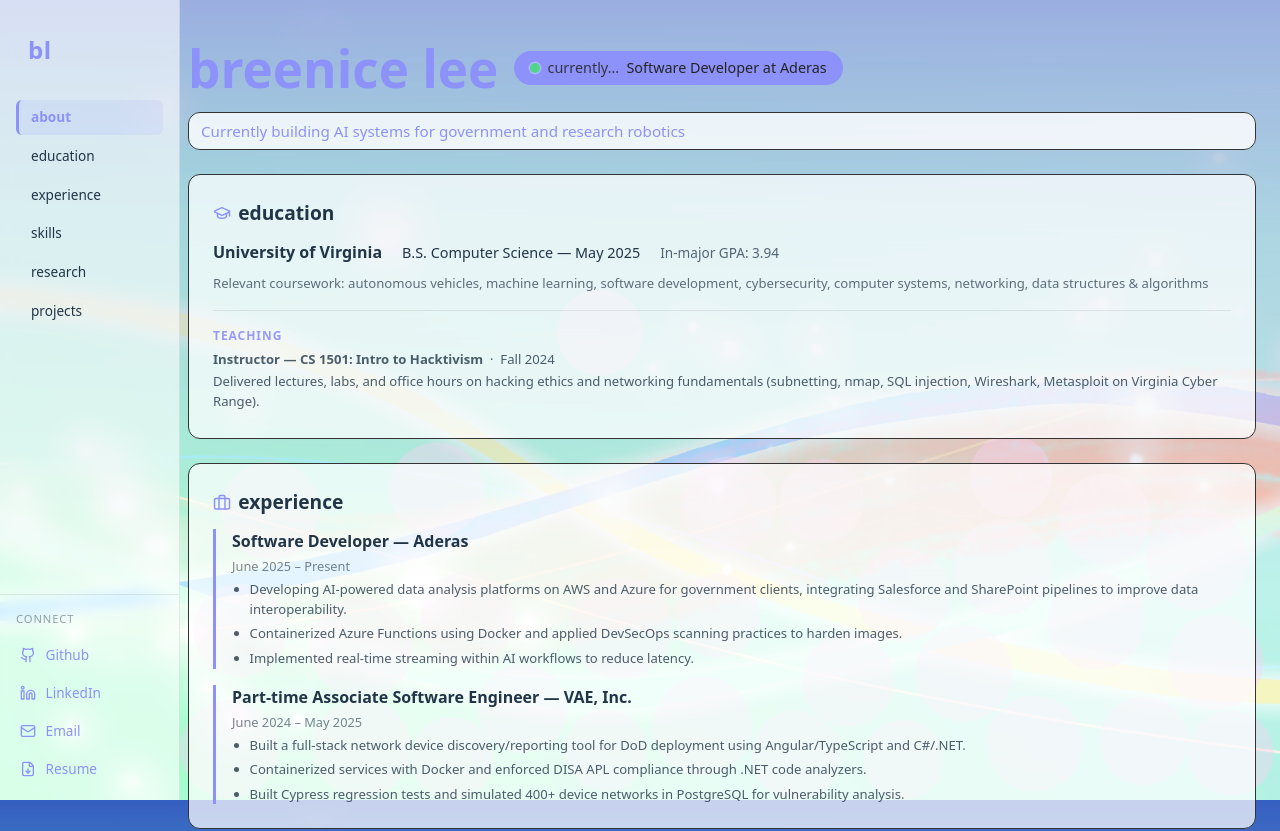
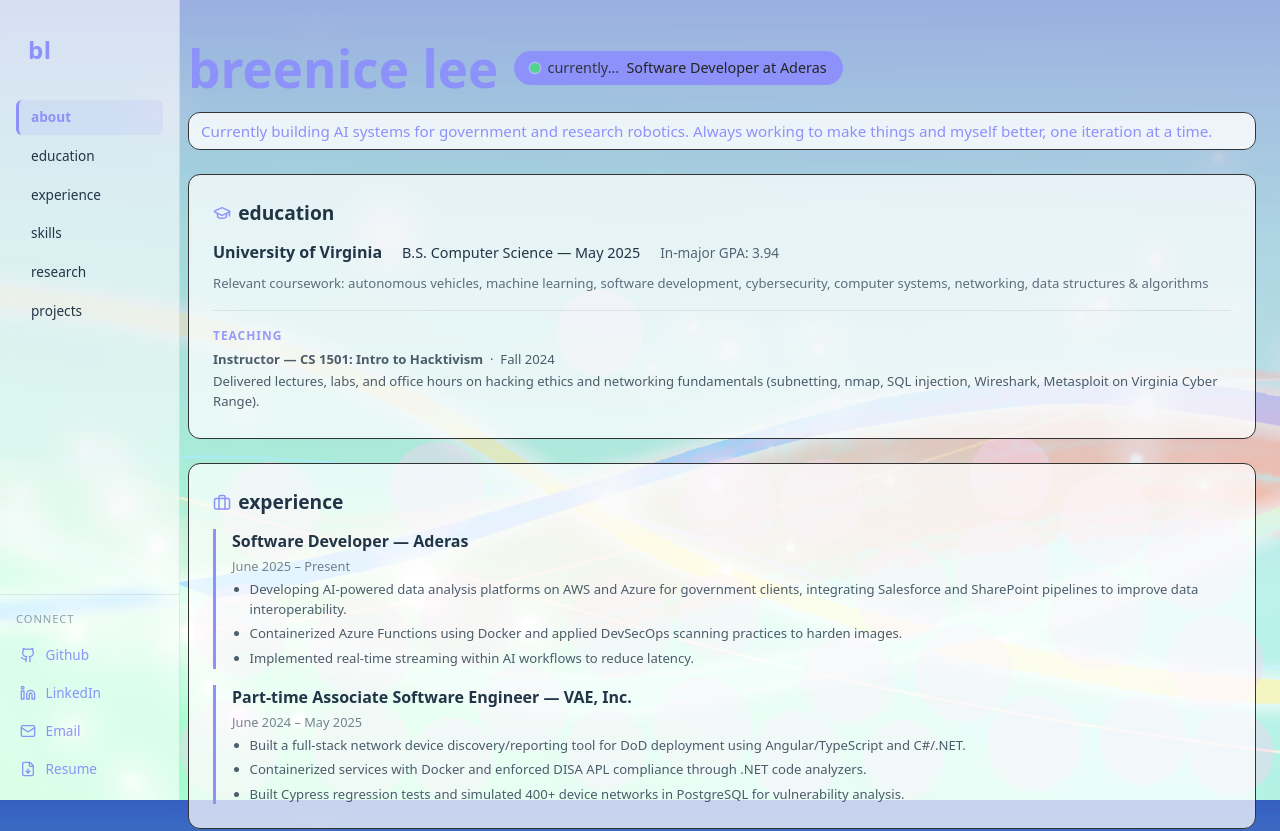
Before and after one commit to breenice/breenice.github.io, a React (Vite) app in the folder breesite/client/: page / in a window 1280 px wide. Shown: the top 831 px of the page. Built offline with nearby package versions, Linux system fonts and the light colour scheme.

Commit message:
blurb edit

```diff
--- a/breesite/client/src/App.tsx
+++ b/breesite/client/src/App.tsx
@@ -258,7 +258,7 @@ function App() {
           className="cell banner"
         >
           <p className="banner-text">
-            Currently building AI systems for government and research robotics
+            Currently building AI systems for government and research robotics. Always working to make things and myself better, one iteration at a time.
           </p>
         </div>
 
```
